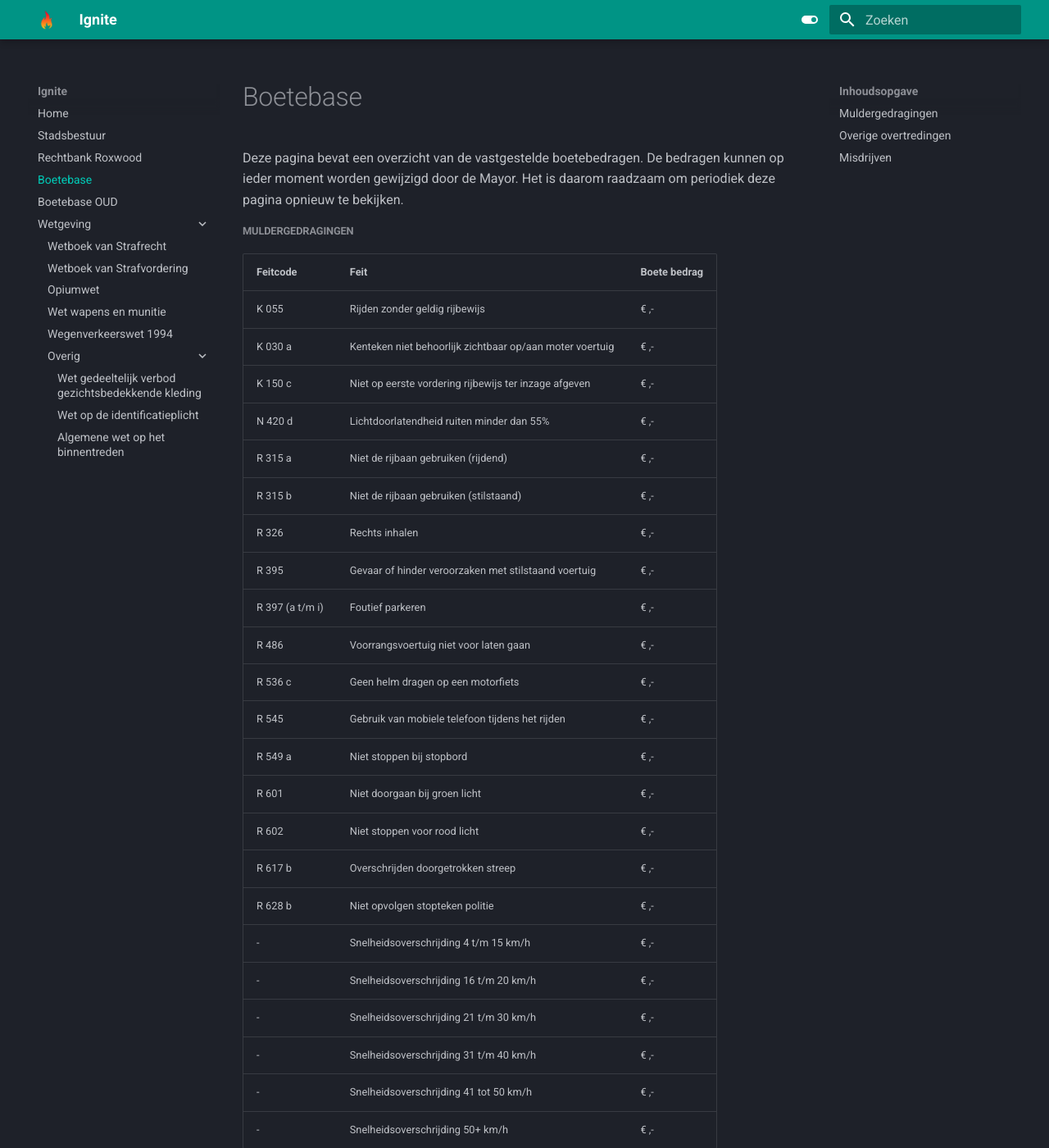
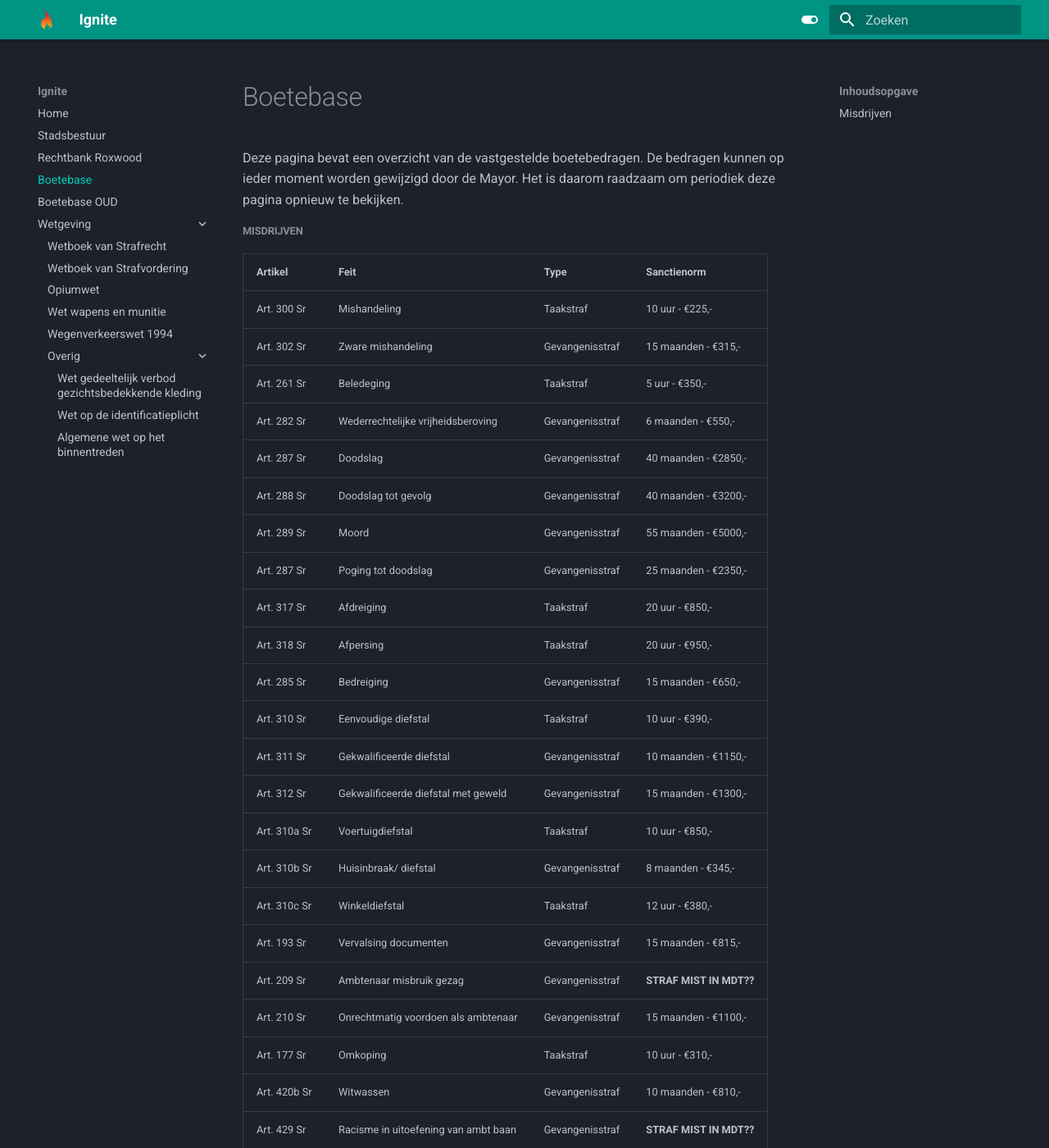
Before and after one commit to NLDenny/wetboek, an MkDocs documentation site: the page built from docs/overig/bb.md, in a window 1280 px wide and 1400 px high. Shown: the whole window at 82% size. Built offline with MkDocs 1.6.1 and Material for MkDocs 9.7.7, drawn with Linux system fonts in a browser that asks for light colours; some of the changed text lies outside the part shown.

Commit message:
Update bb.md

```diff
--- a/docs/overig/bb.md
+++ b/docs/overig/bb.md
@@ -3,44 +3,6 @@
 Deze pagina bevat een overzicht van de vastgestelde boetebedragen.
 De bedragen kunnen op ieder moment worden gewijzigd door de Mayor.
 Het is daarom raadzaam om periodiek deze pagina opnieuw te bekijken.
-
-#####Muldergedragingen
-|Feitcode|Feit|Boete bedrag|
-|:---|:----|:---|
-K 055| Rijden zonder geldig rijbewijs | € ,- |
-K 030 a| Kenteken niet behoorlijk zichtbaar op/aan moter voertuig | € ,- |
-K 150 c| Niet op eerste vordering rijbewijs ter inzage afgeven | € ,- |
-N 420 d| Lichtdoorlatendheid ruiten minder dan 55% | € ,- |
-R 315 a| Niet de rijbaan gebruiken (rijdend) | € ,- |
-R 315 b| Niet de rijbaan gebruiken (stilstaand) | € ,- |
-R 326| Rechts inhalen | € ,- |
-R 395| Gevaar of hinder veroorzaken met stilstaand voertuig | € ,- |
-R 397 (a t/m i)| Foutief parkeren | € ,- |
-R 486| Voorrangsvoertuig niet voor laten gaan | € ,- |
-R 536 c| Geen helm dragen op een motorfiets | € ,- |
-R 545| Gebruik van mobiele telefoon tijdens het rijden | € ,- |
-R 549 a| Niet stoppen bij stopbord | € ,- |
-R 601| Niet doorgaan bij groen licht | € ,- |
-R 602| Niet stoppen voor rood licht | € ,- |
-R 617 b| Overschrijden doorgetrokken streep | € ,- |
-R 628 b| Niet opvolgen stopteken politie | € ,- |
--| Snelheidsoverschrijding 4 t/m 15 km/h | € ,- |
--| Snelheidsoverschrijding 16 t/m 20 km/h | € ,- |
--| Snelheidsoverschrijding 21 t/m 30 km/h | € ,- |
--| Snelheidsoverschrijding 31 t/m 40 km/h | € ,- |
--| Snelheidsoverschrijding 41 tot 50 km/h | € ,- |
--| Snelheidsoverschrijding 50+ km/h | € ,- |
-
-#####Overige overtredingen
-|Feitcode|Feit|Boete bedrag|
-|:---|:----|:---|
-D 515| Valse gegevens opgeven | € ,- |
-D 517| Weigeren identiteitsbewijs ter inzage aan te bieden | € ,- |
-D 530| Openbare dronkenschap | € ,- |
-F 116 a| Bezit inbrekerswerktuig | € ,- |
-F 120 a| Klimmen en klauteren | € ,- |
-F 120 b| Overlast veroorzaken | € ,- |
--| [Gezichtsbedekking dragen](/wetboek/overig/wgvgk/#artikel-1) | € ,- |
 
 #####Misdrijven
 |Artikel|Feit|Type|Sanctienorm
```
